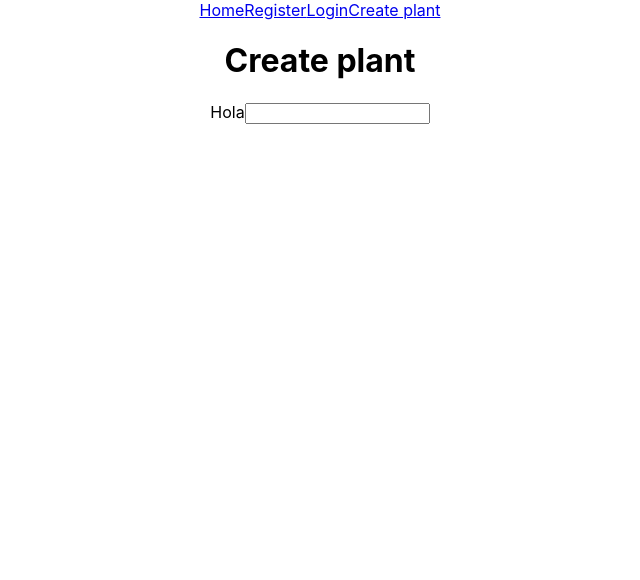
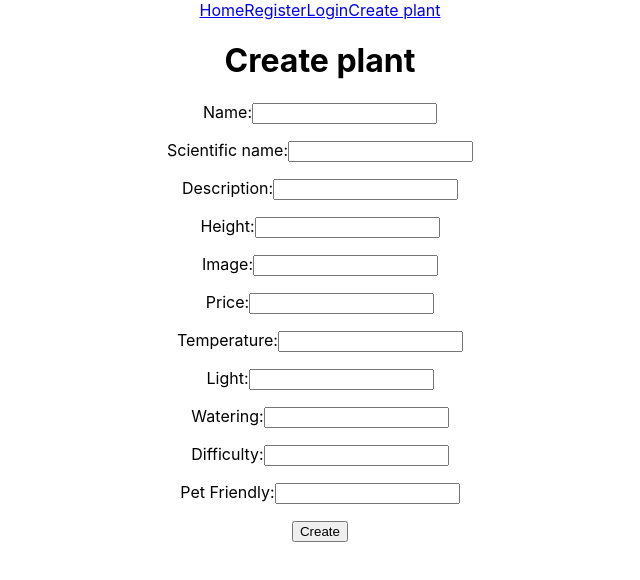
Before and after one commit to MaGaBoo/final-project-web, a React (Create React App) app: page /plant/new in a window 1280 px wide. Shown: the top 580 px of the page, without its empty margins (320-960 px from the left). Built offline with nearby package versions, Linux system fonts and the light colour scheme.

Commit message:
feat: get data from new plant form. Have to check if it saved in bbdd

```diff
--- a/package.json
+++ b/package.json
@@ -9,6 +9,7 @@
     "axios": "^0.26.1",
     "react": "^18.0.0",
     "react-dom": "^18.0.0",
+    "react-hook-form": "^7.30.0",
     "react-router": "^6.3.0",
     "react-router-dom": "^6.3.0",
     "react-scripts": "5.0.0",
--- a/src/components/InputGroup/InputGroup.jsx
+++ b/src/components/InputGroup/InputGroup.jsx
@@ -1,10 +1,11 @@
 import './InputGroup.scss';
 
-const InputGroup = () => {
+const InputGroup = ({ label, id, register, error, type }) => {
   return (
     <div>
-      <label>Hola</label>
-      <input />
+      <label htmlFor={id}>{label}</label>
+      <input type={type} id={id} {...register(id)} />
+      <p>{error}</p>
     </div>
   )
 }
--- a/src/views/Plants/NewPlant/NewPlant.jsx
+++ b/src/views/Plants/NewPlant/NewPlant.jsx
@@ -1,11 +1,111 @@
 import InputGroup from '../../../components/InputGroup/InputGroup';
+import { useForm } from 'react-hook-form';
+import { useState } from 'react';
+import { createPlant } from '../../../services/PlantService';
 import './NewPlant.scss';
 
 const NewPlant = () => {
+  const [isSubmitting, setIsSubmitting] = useState(false)
+  const [errors, setErrors] = useState(false);
+  const { register, handleSubmit } = useForm();
+
+  const onSubmit = (data) => {
+    console.log(data)
+    const { commonName, scientificName, description, height, image, price, difficulty, petFriendly } = data
+    const { temperature, light, watering } = data.plantCare
+
+    if (!commonName || !description || !height || !image || !price || !temperature || !light || !watering || !difficulty || !petFriendly) {
+      console.log('pa tu casa')
+      setErrors(true)
+    } else {
+      console.log('pa dentro')
+    }
+
+  }
+
   return (
     <>
       <h1>Create plant</h1>
-      <InputGroup />
+      <form onSubmit={handleSubmit(onSubmit)}>
+        <InputGroup
+          label="Name:"
+          id="commonName"
+          type="text"
+          register={register}
+        />
+
+        <InputGroup
+          label="Scientific name:"
+          id="scientificName"
+          type="text"
+          register={register}
+        />
+
+        <InputGroup
+          label="Description:"
+          id="description"
+          type="text"
+          register={register}
+        />
+
+        <InputGroup
+          label="Height:"
+          id="height"
+          type="number"
+          register={register}
+        />
+
+        <InputGroup
+          label="Image:"
+          id="image"
+          type="text"
+          register={register}
+        />
+
+        <InputGroup
+          label="Price:"
+          id="price"
+          type="number"
+          register={register}
+        />
+
+        <InputGroup
+          label="Temperature:"
+          id="plantCare.temperature"
+          type="text"
+          register={register}
+        />
+
+        <InputGroup
+          label="Light:"
+          id="plantCare.light"
+          type="text"
+          register={register}
+        />
+
+        <InputGroup
+          label="Watering:"
+          id="plantCare.watering"
+          type="text"
+          register={register}
+        />
+
+        <InputGroup
+          label="Difficulty:"
+          id="difficulty"
+          type="text"
+          register={register}
+        />
+
+        <InputGroup
+          label="Pet Friendly:"
+          id="petFriendly"
+          type="text"
+          register={register}
+        />
+
+        <button>Create</button>
+      </form>
     </>
   )
 }
```
Also changed, not shown: 1 other file (tests, documents, lock files or other folders).
